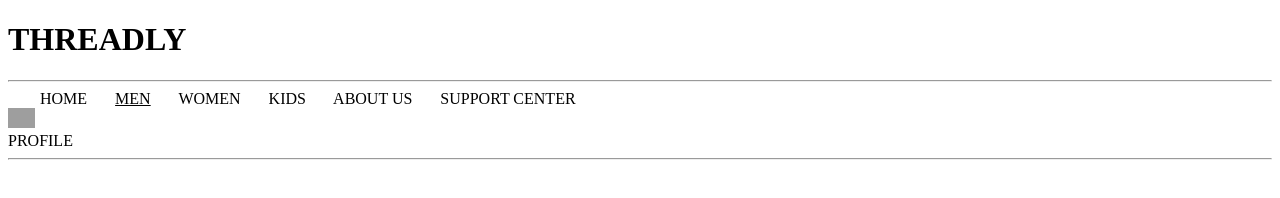
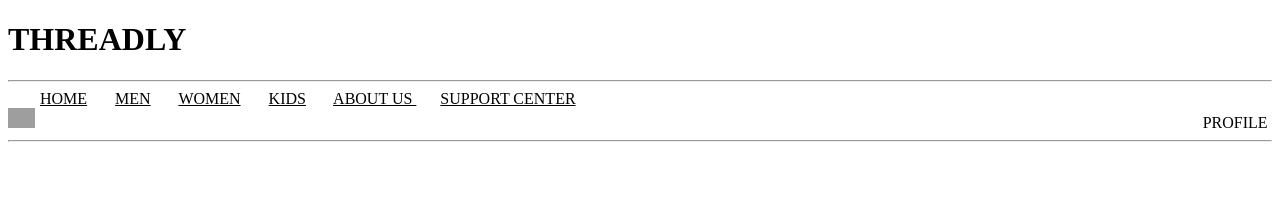
Before and after one commit to Hemangkhedikar/ICP13-HTML-GITHUB-PROJECT.1-THREADLY, a plain HTML site: page profile.html in a window 1280 px wide. Drawn offline with Linux system fonts and the light colour scheme; grey boxes are pictures that could not be loaded.

Commit message:
threadly website add

```diff
--- a/profile.html
+++ b/profile.html
@@ -2,27 +2,27 @@
 <html lang="en">
 <head>
   <meta charset="UTF-8">
-  <title>Your Profile_Clothify</title>
+  <title>Your Profile_Threadly</title>
 </head>
 <body>
-<div>
+ <div>
          <h1>THREADLY</h1>
              <hr> &nbsp; &nbsp; &nbsp; &nbsp;
-             <a>HOME</a> &nbsp; &nbsp; &nbsp;
+             <a><u>HOME</u></a> &nbsp; &nbsp; &nbsp;
              <a><u>MEN</u></a> &nbsp; &nbsp; &nbsp;
-             <a>WOMEN</a> &nbsp; &nbsp; &nbsp;
-             <a>KIDS</a> &nbsp; &nbsp; &nbsp;
-             <a></a>ABOUT US &nbsp; &nbsp; &nbsp;
-             <a>SUPPORT CENTER</a>
+             <a><u>WOMEN</u></a> &nbsp; &nbsp; &nbsp;
+             <a><u>KIDS</u></a> &nbsp; &nbsp; &nbsp;
+             <a><u>ABOUT US </u></a>&nbsp; &nbsp; &nbsp;
+             <a><u>SUPPORT CENTER</u></a>
        &nbsp; &nbsp; &nbsp;&nbsp; &nbsp; &nbsp;&nbsp; &nbsp; &nbsp;&nbsp; &nbsp; &nbsp;&nbsp; &nbsp; &nbsp; &nbsp; &nbsp;
       &nbsp; &nbsp; &nbsp;&nbsp; &nbsp; &nbsp;&nbsp; &nbsp; &nbsp;&nbsp; &nbsp; &nbsp;&nbsp; &nbsp; &nbsp;&nbsp;&nbsp;&nbsp; &nbsp; &nbsp;&nbsp; &nbsp; &nbsp;&nbsp; &nbsp; &nbsp;&nbsp; &nbsp; &nbsp;&nbsp; &nbsp; &nbsp;&nbsp; &nbsp; &nbsp;&nbsp; &nbsp; &nbsp;&nbsp; &nbsp; &nbsp;&nbsp; &nbsp; &nbsp;&nbsp; &nbsp; &nbsp;&nbsp; &nbsp; &nbsp;&nbsp; &nbsp; &nbsp;&nbsp; &nbsp; &nbsp;&nbsp; &nbsp; &nbsp;&nbsp; &nbsp; &nbsp;&nbsp; &nbsp; &nbsp;&nbsp; &nbsp; &nbsp;&nbsp; &nbsp; &nbsp;&nbsp; &nbsp; &nbsp;&nbsp; &nbsp; &nbsp;&nbsp; &nbsp; &nbsp;&nbsp; &nbsp; &nbsp;
-      <img src="https://cdn-icons-png.flaticon.com/128/1144/1144760.png" height="20px">
+      &nbsp;&nbsp;<img src="https://cdn-icons-png.flaticon.com/128/1144/1144760.png" height="20px">
       &nbsp; &nbsp; &nbsp;&nbsp; &nbsp; &nbsp;&nbsp; &nbsp; &nbsp;&nbsp; &nbsp; &nbsp;&nbsp; &nbsp; &nbsp; &nbsp; &nbsp;
       &nbsp; &nbsp; &nbsp;&nbsp; &nbsp; &nbsp;&nbsp; &nbsp; &nbsp;&nbsp; &nbsp; &nbsp;&nbsp; &nbsp; &nbsp;&nbsp; &nbsp; &nbsp;&nbsp; &nbsp; &nbsp;&nbsp; &nbsp; &nbsp;&nbsp; &nbsp; &nbsp;&nbsp; &nbsp; &nbsp;&nbsp; &nbsp; &nbsp;&nbsp; &nbsp; &nbsp;&nbsp; &nbsp; &nbsp;&nbsp; &nbsp; &nbsp;&nbsp; &nbsp; &nbsp;&nbsp; &nbsp; &nbsp;&nbsp; &nbsp; &nbsp;&nbsp; &nbsp; &nbsp;&nbsp; &nbsp; &nbsp;&nbsp; &nbsp; &nbsp;&nbsp; &nbsp; &nbsp;&nbsp; &nbsp; &nbsp;&nbsp; &nbsp; &nbsp;&nbsp; &nbsp; &nbsp;&nbsp; &nbsp; &nbsp;&nbsp; &nbsp; &nbsp;&nbsp; &nbsp; &nbsp;&nbsp; &nbsp; &nbsp;&nbsp; &nbsp; &nbsp;&nbsp; &nbsp; &nbsp;&nbsp; &nbsp; &nbsp;&nbsp; &nbsp; &nbsp;&nbsp; &nbsp; &nbsp;&nbsp; &nbsp; &nbsp;&nbsp; &nbsp; &nbsp;  &nbsp; &nbsp; &nbsp;&nbsp; &nbsp; &nbsp;&nbsp; &nbsp; &nbsp;&nbsp; &nbsp; &nbsp;&nbsp; &nbsp; &nbsp; &nbsp; &nbsp;
-      &nbsp; &nbsp; &nbsp;&nbsp; &nbsp; &nbsp;&nbsp; &nbsp; &nbsp;&nbsp; &nbsp; &nbsp;&nbsp; &nbsp;&nbsp; &nbsp; &nbsp;&nbsp; &nbsp; &nbsp;&nbsp; &nbsp; &nbsp;&nbsp; &nbsp; &nbsp;&nbsp; &nbsp; &nbsp;&nbsp; &nbsp; &nbsp;&nbsp; &nbsp; &nbsp;&nbsp;
-       <a >PROFILE</a>
+      &nbsp; &nbsp; &nbsp;&nbsp; &nbsp; &nbsp;&nbsp; &nbsp; &nbsp;&nbsp; &nbsp;&nbsp; &nbsp; &nbsp;&nbsp; &nbsp; &nbsp;&nbsp; &nbsp; &nbsp;&nbsp; &nbsp; &nbsp;&nbsp; &nbsp; &nbsp;&nbsp; &nbsp; &nbsp;&nbsp; &nbsp; &nbsp;&nbsp;
+      <a >PROFILE</a>
          <hr>
-</div>
+  </div>
 
 
 </body>
```
